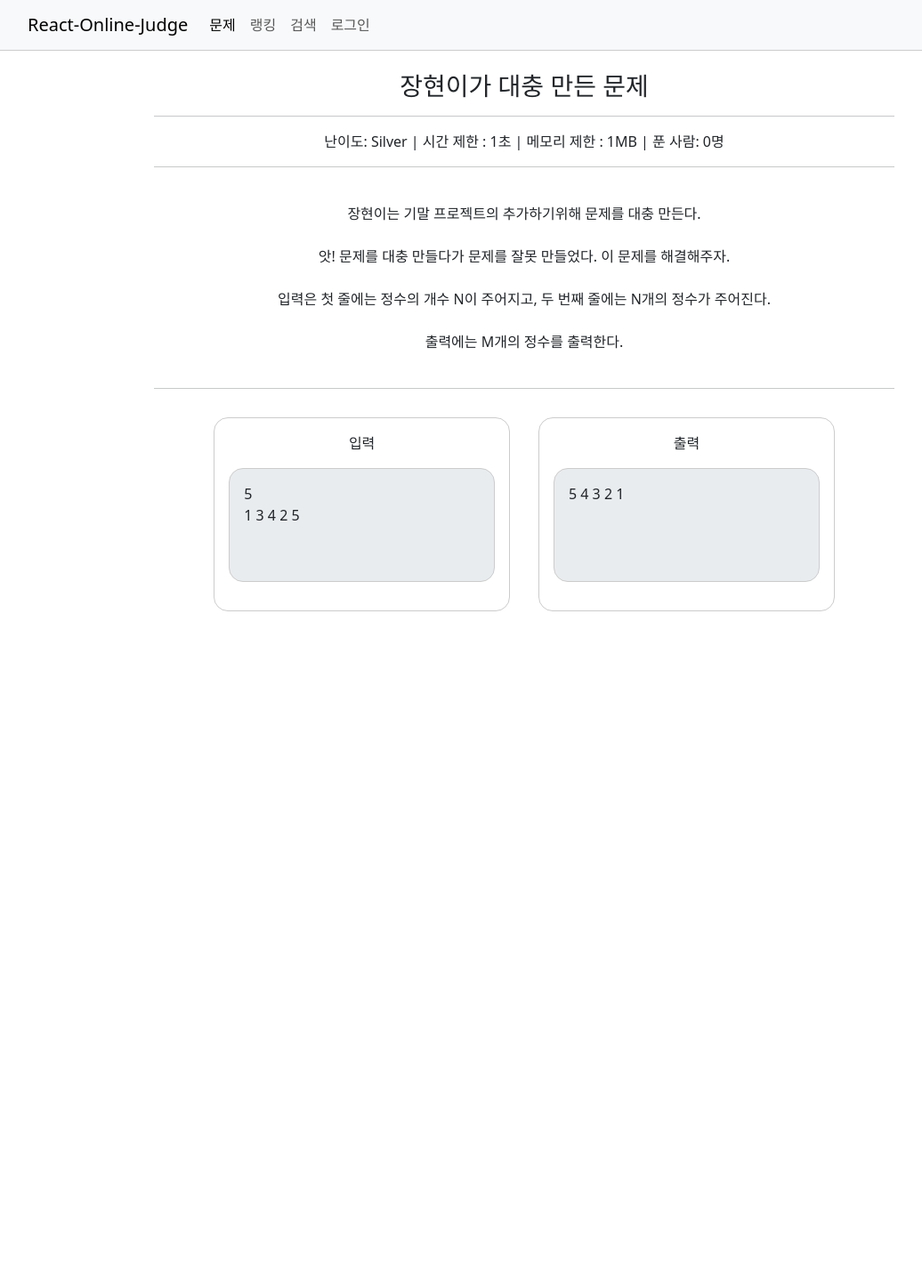
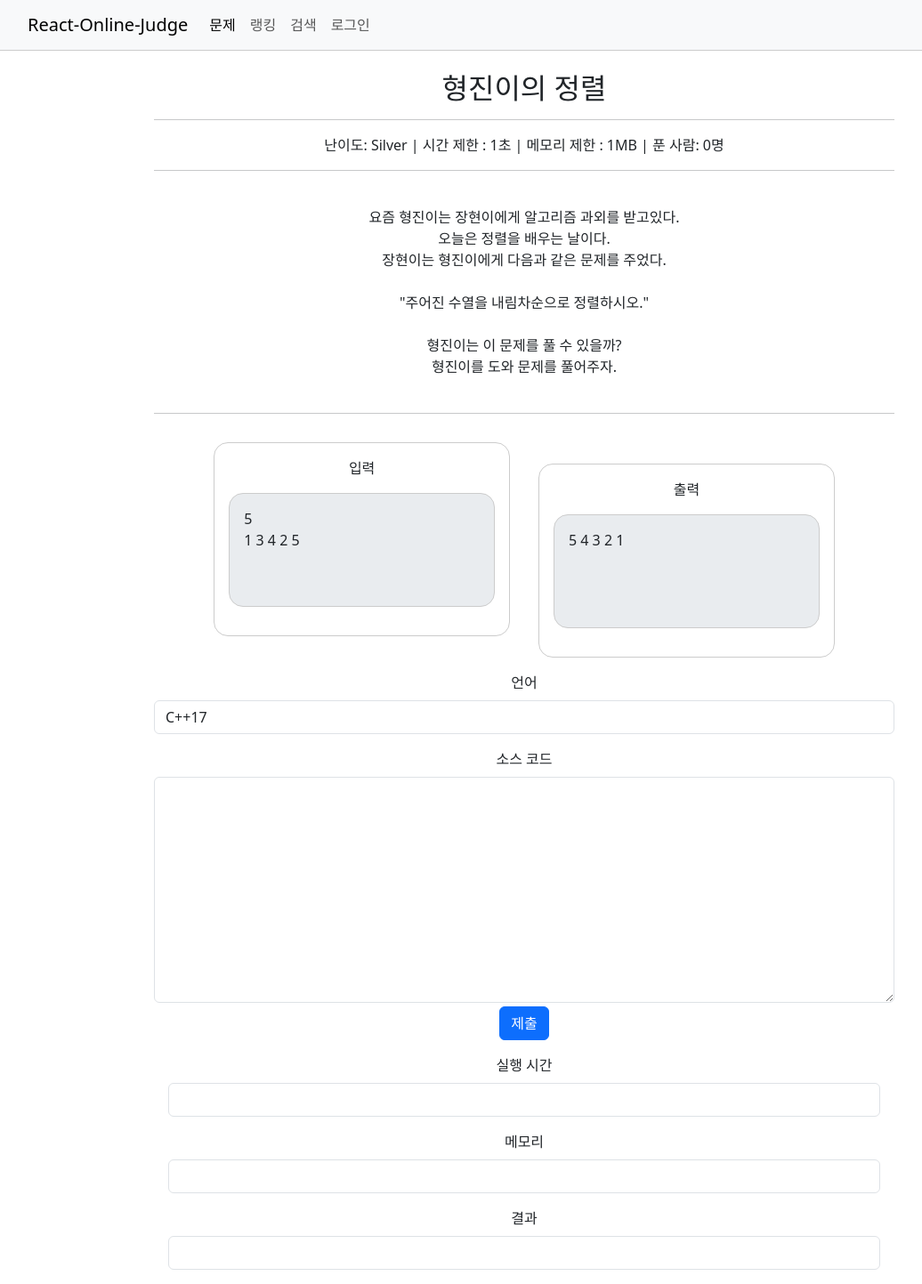
Before and after one commit to ccmuk58/2023_2_Script, a React (Create React App) app in the folder react-online-judge/: page /problem/1 in a window 1280 px wide. Shown: the whole page at 89% size, without its empty margins (51-1087 px from the left). Before the commit the page ends 800 px from the top, so only its background shows below. Built offline with nearby package versions, Linux system fonts and the light colour scheme.

Commit message:
Feat: Problem Input Output Temp

```diff
--- a/react-online-judge/src/components/ProblemItem.js
+++ b/react-online-judge/src/components/ProblemItem.js
@@ -1,34 +1,111 @@
 import { useParams } from "react-router-dom";
 import Form from 'react-bootstrap/Form';
 import problemData from "../data/problemData";
+import Button from 'react-bootstrap/Button';
+import { useState } from "react";
+import JDoodleAPI from "../JDoodleAPI";
+
 const ProblemItem = () => {
 	const { problemId } = useParams();  // react-router-dom 에 정의된 후크
 	const problem = problemData[problemId];
 
+	const [code, setCode] = useState('');
+	const [language, setLanguage] = useState('cpp17');
+	const [output, setOutput] = useState('');
+	const [cpuTime, setCpuTime] = useState('');
+	const [memory, setMemory] = useState('');
+	const [loading, setLoading] = useState(false);
+
+	const handleCodeChange = (e) => {
+		setCode(e.target.value);
+	};
+
+	const handleSubmit = async (e) => {
+		e.preventDefault();
+		setLoading(true);
+		const result = await JDoodleAPI.executeCode(code, language);
+		setLoading(false);
+		console.log(result);
+		setOutput(result.output);
+		setCpuTime(result.cpuTime + ' sec');
+		setMemory(result.memory + ' bytes');
+	};
+
+
 	if (!problem) {
 		return <span>undefined</span>
 	}
-	const { title, description, difficulty, input, output } = problem;
+	const { title, description, difficulty, exinput, exoutput } = problem;
 	return (
 
 		<div className="content-item">
-			<h3>{title}</h3>
+			<h2 className="problemHeader">{title}</h2>
 			<hr />
 			난이도: {difficulty} | 시간 제한 : 1초 | 메모리 제한 : 1MB | 푼 사람: 0명
 			<hr />
 			<p>{description}</p>
 			<hr />
 
-			<div className="examples">
+			<div className="content-item-div">
 				<div className="example">
 					<p>입력</p>
-					<p className="IO">{input}</p>
+					<p className="IO">{exinput}</p>
 				</div>
 				<div className="example">
 					<p>출력</p>
-					<p className="IO">{output}</p>
+					<p className="IO">{exoutput}</p>
 				</div>
 			</div>
+			<Form onSubmit={handleSubmit}>
+				<Form.Group controlId="language">
+					<Form.Label>언어</Form.Label>
+					<Form.Control as="select" value={language} onChange={(e) => setLanguage(e.target.value)}>
+						<option value="cpp17">C++17</option>
+						<option value="c">C</option>
+						<option value="python3">Python3</option>
+						<option value="java">Java</option>
+						<option value="php">PHP</option>
+						<option value="csharp">C#</option>
+						<option value="pascal">Pascal</option>
+						<option value="objc">Objective-C</option>
+						<option value="rust">Rust</option>
+						<option value="ruby">Ruby</option>
+						<option value="perl">Perl</option>
+						<option value="scala">Scala</option>
+						<option value="swift">Swift</option>
+						<option value="go">Go</option>
+						<potion value="nodejs">NodeJS</potion>
+					</Form.Control>
+				</Form.Group>
+				<Form.Group controlId="code">
+					<Form.Label className="mt-3">소스 코드</Form.Label>
+					<Form.Control as="textarea" rows={10} value={code} onChange={handleCodeChange} />
+				</Form.Group>
+				<Button variant="primary" type="submit" disabled={loading} className="mt-1">
+					{loading ? '채점중..' : '제출'}
+				</Button>
+
+				{
+					// 3개의 폼 한줄에 나오게
+				}
+				<div className="content-item-div">
+					<Form.Group controlId="cpuTime" className="m-3 ">
+						<Form.Label>실행 시간</Form.Label>
+						<Form.Control type="text" value={cpuTime} readOnly />
+					</Form.Group>
+					<Form.Group controlId="memory" className="m-3">
+						<Form.Label>메모리</Form.Label>
+						<Form.Control type="text" value={memory} readOnly />
+					</Form.Group>
+					<Form.Group controlId="output" className="m-3">
+						<Form.Label>결과</Form.Label>
+						<Form.Control type="text" value={output} readOnly />
+					</Form.Group>
+				</div>
+
+
+			</Form>
+
 
 		</div>
 	);
--- a/react-online-judge/src/data/problemData.js
+++ b/react-online-judge/src/data/problemData.js
@@ -1,16 +1,25 @@
 // problemData.js
 const problemData = {
 	'1': {
-		title: '장현이가 대충 만든 문제',
+		title: '형진이의 정렬',
 		description: `
-		장현이는 기말 프로젝트의 추가하기위해 문제를 대충 만든다.\n
-		앗! 문제를 대충 만들다가 문제를 잘못 만들었다. 이 문제를 해결해주자.\n
-		입력은 첫 줄에는 정수의 개수 N이 주어지고, 두 번째 줄에는 N개의 정수가 주어진다.\n
-		출력에는 M개의 정수를 출력한다.\n
+		요즘 형진이는 장현이에게 알고리즘 과외를 받고있다.
+		오늘은 정렬을 배우는 날이다.
+		장현이는 형진이에게 다음과 같은 문제를 주었다.
+
+		"주어진 수열을 내림차순으로 정렬하시오."
+
+		형진이는 이 문제를 풀 수 있을까?
+		형진이를 도와 문제를 풀어주자.
+
 		`,
 		difficulty: 'Silver',
-		input: `5\n1 3 4 2 5`,
-		output: '5 4 3 2 1',
+		inputLimit: '첫 번째 줄에 수열의 크기 N이 주어진다. (1 ≤ N ≤ 10)\n두 번째 줄에 N개의 정수가 주어진다. 이 수는 모두 1 이상 100 이하이다.',
+		ouputLimit: '주어진 수열을 내림차순으로 정렬한 결과를 출력한다.',
+		exinput: `5\n1 3 4 2 5`,
+		exoutput: '5 4 3 2 1',
+		input:["5 1 3 4 2 5", "10 1 2 3 4 5 6 7 8 9 10", "1 10"],
+		output:["5 4 3 2 1", "10 9 8 7 6 5 4 3 2 1", "10"],
 		solved: false,
 		algorithms: ['정렬'],
 	},
@@ -39,8 +48,8 @@ const problemData = {
 		------------------------
 		`,
 		difficulty: 'Bronze',
-		input: 'Snow',
-		output: 'Wrong Answer',
+		exinput: 'Snow',
+		exoutput: 'Wrong Answer',
 		solved: false,
 		algorithms: ['애드혹'],
 	},
@@ -48,8 +57,8 @@ const problemData = {
 		title: '제목 3',
 		description: 'This is the third problem.',
 		difficulty: 'Gold',
-		input: '5\n1 2 3 4 5',
-		output: '3 7',
+		exinput: '5\n1 2 3 4 5',
+		exoutput: '3 7',
 		solved: false,
 		algorithms: ['수학'],
 	},
```
